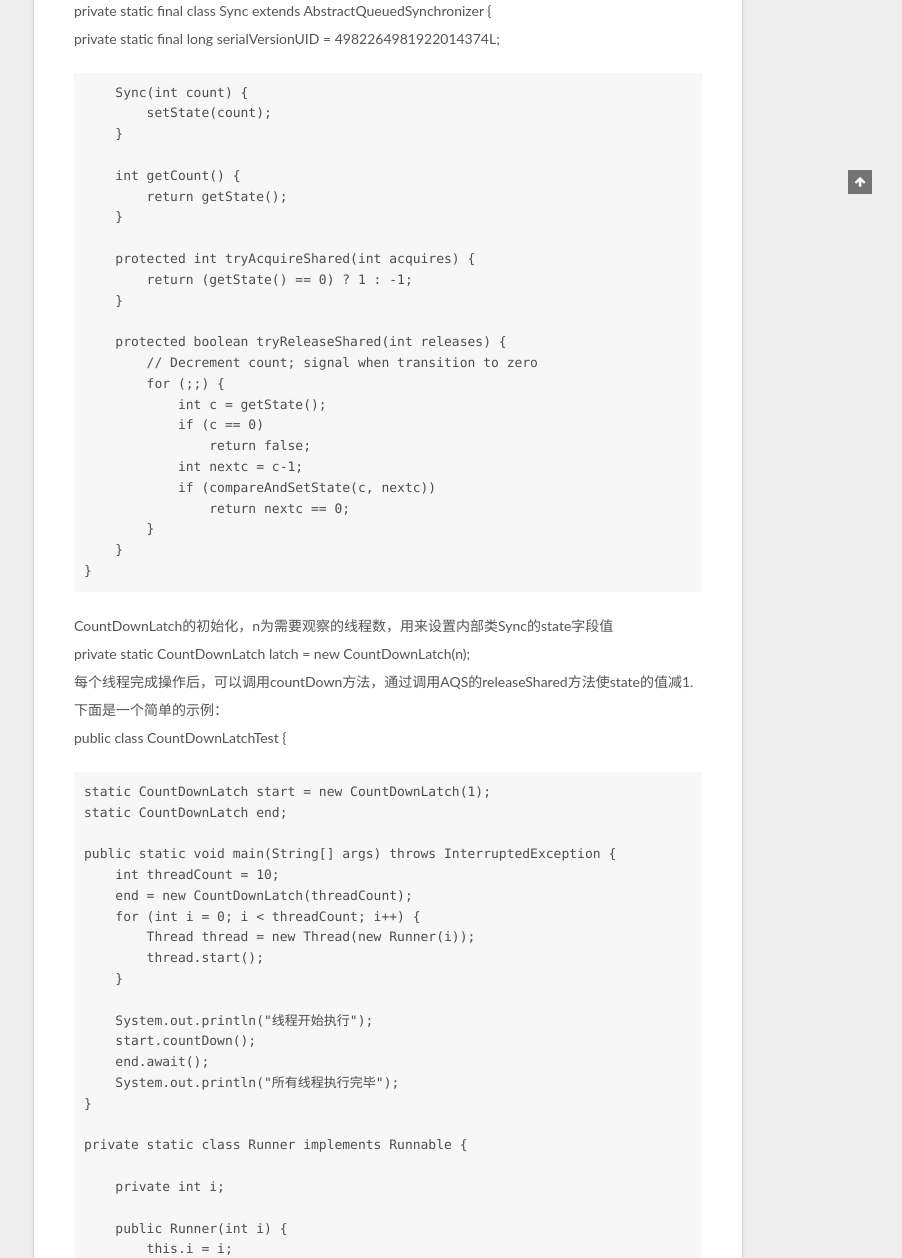
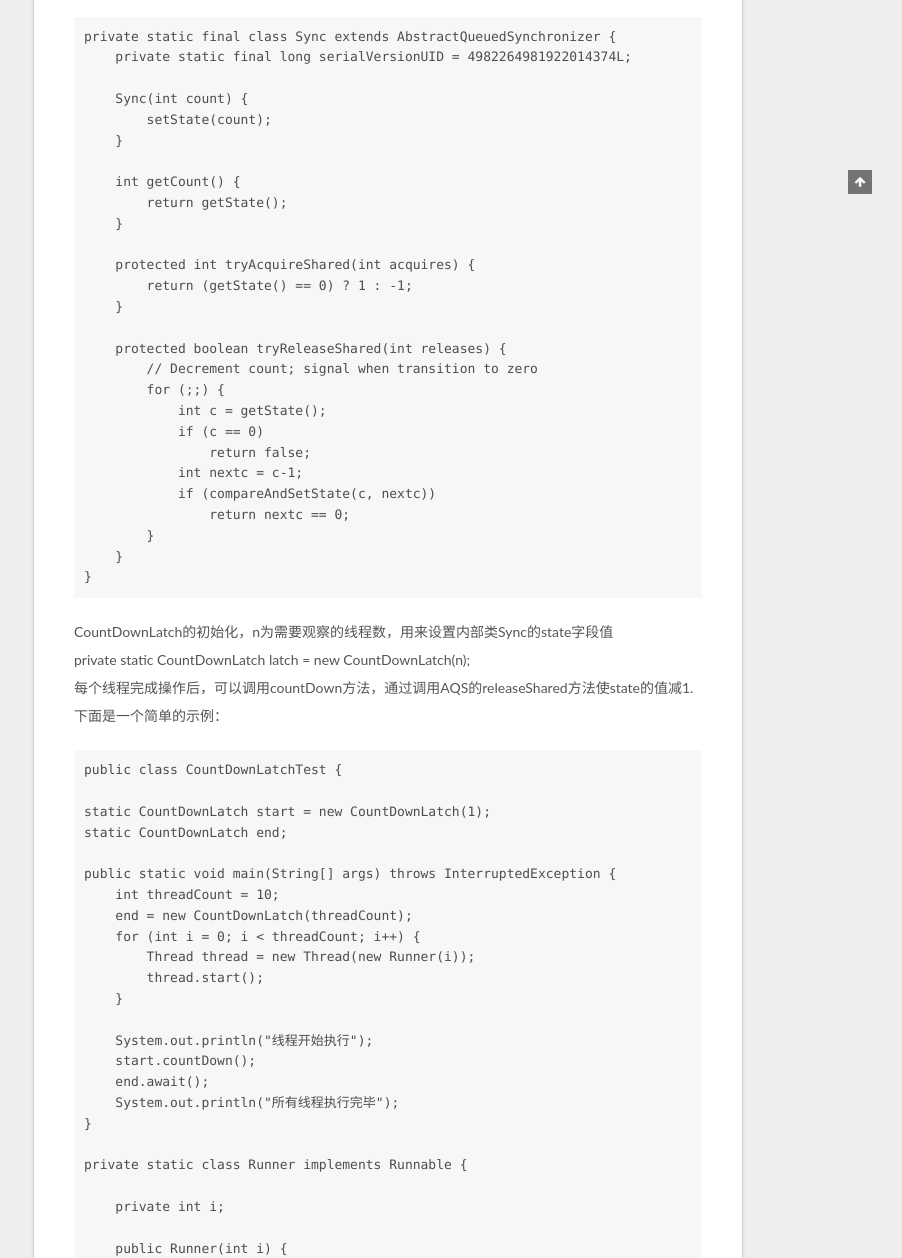
Before and after one commit to milacat/milacat.github.io, a plain HTML site: page index.html in a window 1280 px wide. Shown: the part 706-1964 px from the top of the page, without its empty margins (378-1280 px from the left). Drawn offline with nearby package versions, Linux system fonts and the light colour scheme; some packages are replaced by stand-ins of ours; a script that the page names is missing.

Commit message:
Site updated: 2019-03-27 21:30:41

```diff
--- a/css/main.css
+++ b/css/main.css
@@ -1823,7 +1823,7 @@ pre .javascript .function {
   width: 4px;
   height: 4px;
   border-radius: 50%;
-  background: #2e8e41;
+  background: #388eed;
 }
 .links-of-blogroll {
   font-size: 13px;
--- a/index.html
+++ b/index.html
@@ -345,8 +345,11 @@
 
 
 
-            <p>在遇到多线程的操作时，有时我们会遇到一个线程要等其他线程准备就绪或者等其他线程都执行完毕后执行，这时候CountDownLath便能派上用场，操作简单，十分好用。<br>CountDownLath的内结构如下：<br><img src="/images/countdownlatch@2x.png" alt="CountDownLath内结构"><br>Sync是 CountDownLath的一个内部类，继承自AbstractQueuedSynchronizer，并重写了tryAcquireShared和tryReleaseShared方法。<br>    private static final class Sync extends AbstractQueuedSynchronizer {<br>        private static final long serialVersionUID = 4982264981922014374L;</p>
-<pre><code>    Sync(int count) {
+            <p>在遇到多线程的操作时，有时我们会遇到一个线程要等其他线程准备就绪或者等其他线程都执行完毕后执行，这时候CountDownLath便能派上用场，操作简单，十分好用。<br>CountDownLath的内结构如下：<br><img src="/images/countdownlatch@2x.png" alt="CountDownLath内结构"><br>Sync是 CountDownLath的一个内部类，继承自        AbstractQueuedSynchronizer，并重写了tryAcquireShared和tryReleaseShared方法。</p>
+<pre><code>private static final class Sync extends AbstractQueuedSynchronizer {
+    private static final long serialVersionUID = 4982264981922014374L;
+
+    Sync(int count) {
         setState(count);
     }
 
@@ -370,8 +373,10 @@
         }
     }
 }
-</code></pre><p>CountDownLatch的初始化，n为需要观察的线程数，用来设置内部类Sync的state字段值<br>    private static CountDownLatch latch = new CountDownLatch(n);<br>每个线程完成操作后，可以调用countDown方法，通过调用AQS的releaseShared方法使state的值减1.<br>下面是一个简单的示例：<br>    public class CountDownLatchTest {</p>
-<pre><code>static CountDownLatch start = new CountDownLatch(1);
+</code></pre><p>CountDownLatch的初始化，n为需要观察的线程数，用来设置内部类Sync的state字段值<br>    private static CountDownLatch latch = new CountDownLatch(n);<br>每个线程完成操作后，可以调用countDown方法，通过调用AQS的releaseShared方法使state的值减1.<br>下面是一个简单的示例：</p>
+<pre><code>public class CountDownLatchTest {
+
+static CountDownLatch start = new CountDownLatch(1);
 static CountDownLatch end;
 
 public static void main(String[] args) throws InterruptedException {
```
Also changed, not shown: 2019/03/27/CountDownLath源码解析/index.html (+13 -8 lines).
